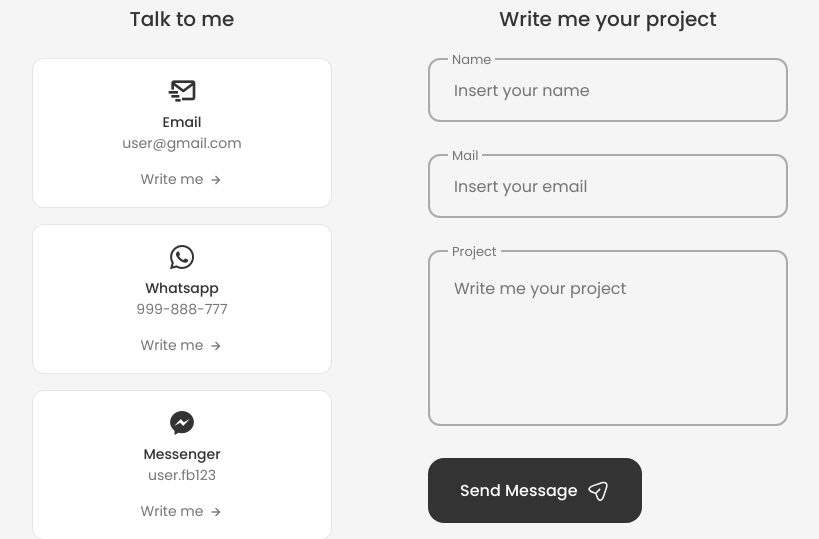
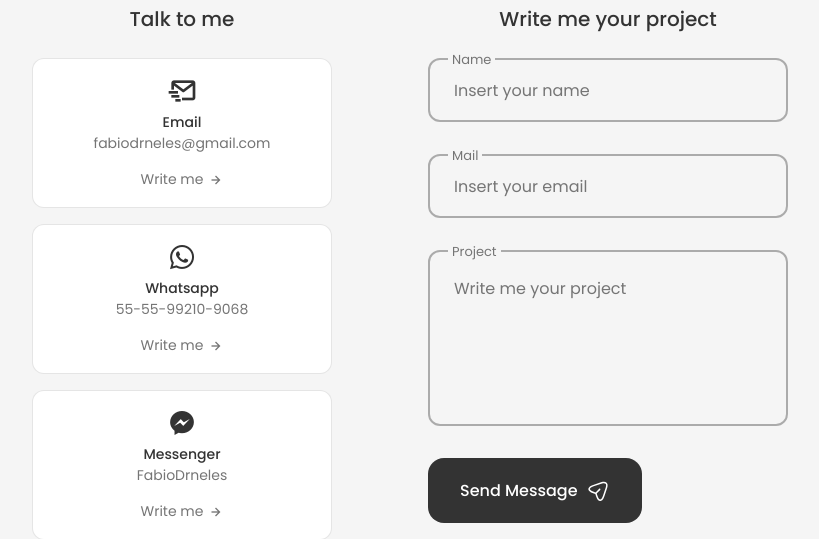
Before and after one commit to fabiodrneles/portfolio-react, a React (Create React App) app: page / in a window 1280 px wide. Shown: the part 3200-3739 px from the top of the page, without its empty margins (230-1049 px from the left). Built offline with nearby package versions, Linux system fonts and the light colour scheme.

Commit message:
Chore: add contact information.

```diff
--- a/src/components/contact/Contact.jsx
+++ b/src/components/contact/Contact.jsx
@@ -31,10 +31,10 @@ const Contact = () => {
               <i className="bx bx-mail-send contact__card-icon"></i>
 
               <h3 className="contact__card-title">Email</h3>
-              <span className="contact__card-data">user@gmail.com</span>
+              <span className="contact__card-data">fabiodrneles@gmail.com</span>
 
               <a
-                href="mailto:exemplemail@gmail.com.com"
+                href="mailto:fabiodrneles@gmail.com"
                 className="contact__button"
               >
                 Write me{" "}
@@ -46,10 +46,10 @@ const Contact = () => {
               <i className="bx bxl-whatsapp contact__card-icon"></i>
 
               <h3 className="contact__card-title">Whatsapp</h3>
-              <span className="contact__card-data">999-888-777</span>
+              <span className="contact__card-data">55-55-99210-9068</span>
 
               <a
-                href="https://api.whatsapp.com/send?phone=62214408789&text=hello, more information!"
+                href="https://api.whatsapp.com/send?phone=5555992109068&text=Hello! I'm interested in your services. Can we discuss more about how we can collaborate?"
                 className="contact__button"
               >
                 Write me{" "}
@@ -61,9 +61,9 @@ const Contact = () => {
               <i className="bx bxl-messenger contact__card-icon"></i>
 
               <h3 className="contact__card-title">Messenger</h3>
-              <span className="contact__card-data">user.fb123</span>
+              <span className="contact__card-data">FabioDrneles</span>
 
-              <a href="https://m.me/crypticalcoder" className="contact__button">
+              <a href="https://m.me/FabioDrneles" className="contact__button">
                 Write me{" "}
                 <i className="bx bx-right-arrow-alt contact__button-icon"></i>
               </a>
```
